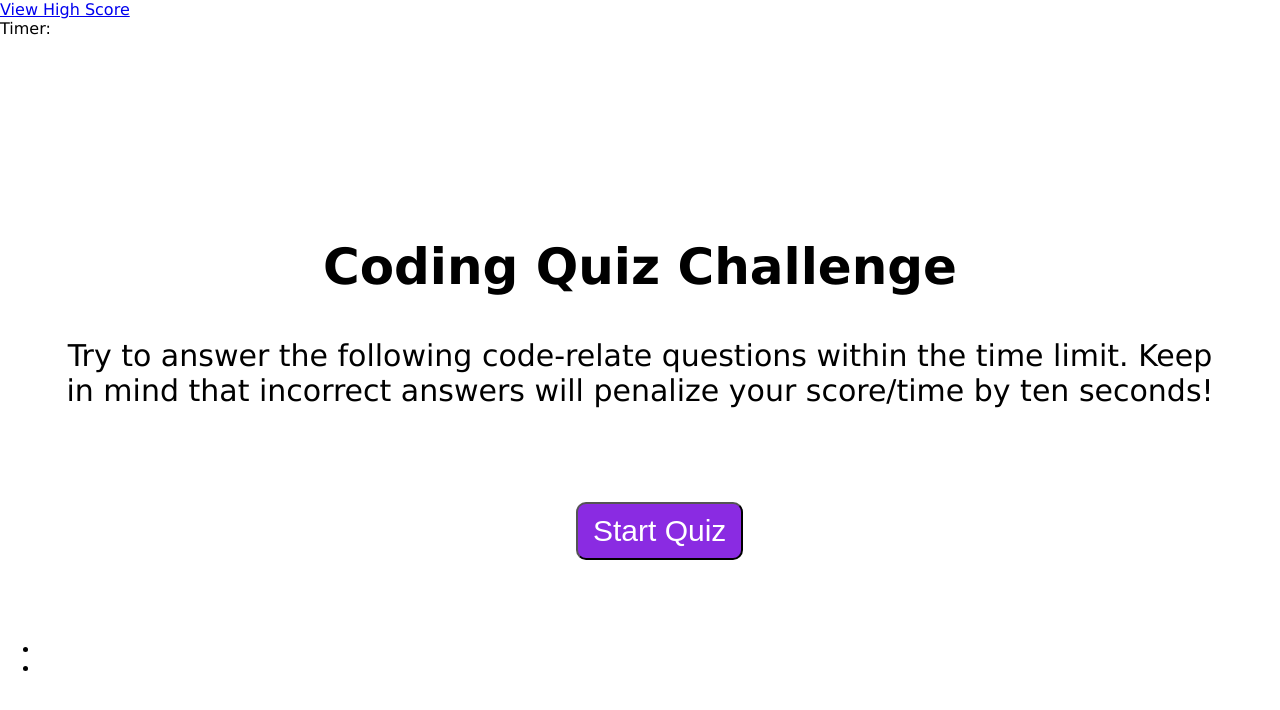
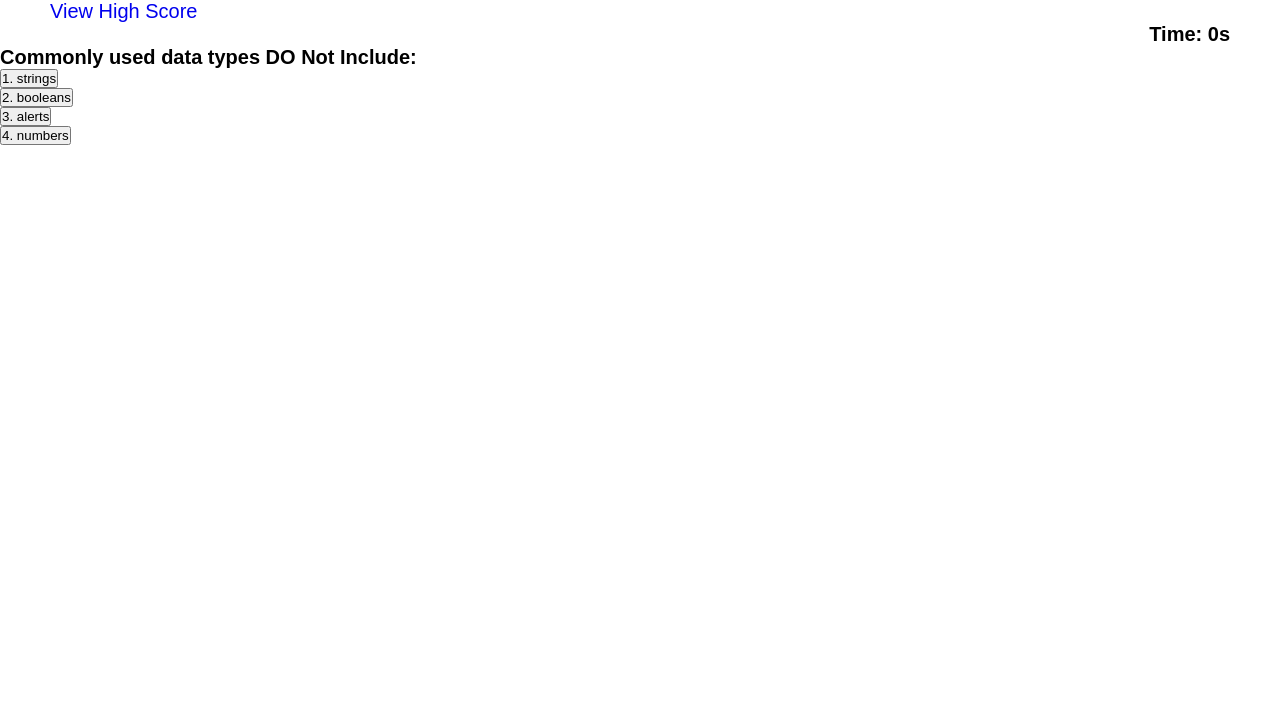
Before and after one commit to GhulamZaka/Code-Quiz, a plain HTML site: page index.html in a window 1280 px wide. Both pictures are taken after a click on the button "Start Quiz". Drawn offline with Linux system fonts and the light colour scheme.

Commit message:
making questions page

```diff
--- a/assets/css/style.css
+++ b/assets/css/style.css
@@ -1,15 +1,38 @@
 * {
     box-sizing: border-box;
+    margin: 0;
+    padding: 0;
+    font-family: Arial, Helvetica, sans-serif;
+  }
+
+/* body style */
+  #body {
+   background-color: #ffffff;
+   font-family: Verdana, Geneva, Tahoma, sans-serif;
+  }
+
+  /* header style */
+
+  #header {
+      margin-top: 0;
+      display: block;
+  }
+
+  .highscore a {
+    font-size: 20px;
+    margin-left: 50px;
+    text-decoration: none;
+  }
+
+  .highscore h2 {
+      text-align: right;
+      font-size: 20px;
+      margin-right: 50px;
+
   }
 
 
-  body {
-   background-color: #ffffff;
-    margin: 0;
-    padding: 0;
-    font-family: Verdana, Geneva, Tahoma, sans-serif;
-  }
-
+/* content style */
   .intro h2 {
       font-size: 50px;
       text-align: center;
@@ -19,8 +42,8 @@
   .intro p {
       font-size: 30px;
       text-align: center;
-      padding-left: 60px;
-      padding-right: 60px;
+      margin-left: 20%;
+      margin-right: 20%;
       display: flex;
   }
   .btn {
@@ -33,7 +56,24 @@
       color: #ffffff;
       padding: 10px 15px;
   }
-  .score h3 {
-      size: 50px;
 
-  }
+/* question section style */
+#quiz-page {
+    margin: 100px;
+    margin-left: 40%;
+}
+
+#question {
+    font-size: 20px;
+    font-weight: bold;
+    text-align: left;
+}
+
+ul {
+    list-style: none;
+}
+
+#choices {
+
+
+}
--- a/assets/js/script.js
+++ b/assets/js/script.js
@@ -0,0 +1,94 @@
+// Declaring variables
+var header = document.getElementById("header");
+var intropage = document.getElementById("intro-page");
+var quiz = document.getElementById("quiz");
+var question = document.getElementById("question");
+var choices = document.getElementById("choices");
+var choice1 = document.getElementById("1");
+var choice2 = document.getElementById("2");
+var choice3 = document.getElementById("3");
+var choice4 = document.getElementById("4");
+var finalScore = document.getElementById("finalscore");
+var message = document.getElementsByClassName("message");
+var result = document.getElementById("result");
+var scorelist = document.getElementById("scorelist");
+var startbtn = document.getElementById("start");
+var highscore = document.getElementsByClassName("highscore");
+var answer = document.getElementById("answer");
+
+// The array of the questions
+var questions = [
+{question: "Commonly used data types DO Not Include:",
+    choice1 : "1. strings",
+    choice2 : "2. booleans",
+    choice3 : "3. alerts",
+    choice4 : "4. numbers",
+    correct : "3"
+},
+
+{question: "The condition in an if/else statemetn is enclosed with _________.",
+choice1 : "1. quotes",
+choice2 : "2. curly brakets",
+choice3 : "3. parenthesis",
+choice4 : "4. square brackets",
+correct : "2"
+},
+
+{question: "arrays in JavaScript can be used to store___________.",
+choice1 : "1. numbers and strings",
+choice2 : "2. other arrays",
+choice3 : "3. booleans",
+choice4 : "4. all of the above",
+correct : "4"
+},
+
+{question: "String values must be enclosed within ___________ when being assigned to variables.",
+choice1 : "1. commas",
+choice2 : "2. curly brackets",
+choice3 : "3. quotes",
+choice4 : "4. parenthesis",
+correct : "3"
+},
+
+{question: "A very useful tool used during development and debugging for printing content to the debugger is:",
+choice1 : "1. Javascript",
+choice2 : "2. terminal/bash",
+choice3 : "3. for loops",
+choice4 : "4. console.log",
+correct : "4"
+},
+]
+
+// Quiz introduction page
+
+intropage.style.display = "block";
+quiz.style.display = "none";
+finalScore.style.display = "none";
+
+// Listener event to start the quiz when click "start quiz"
+startbtn.addEventListener("click", startQuiz);
+
+
+// start Quiz
+
+function startQuiz() {
+    quiz.style.display = "block";
+    question.style.display = "block";
+    intropage.style.display = "none";
+    finalScore.style.display = "none";
+
+    renderQuestion();
+};
+
+// Display Questions
+var lastQuestionIndex = questions.length -1;
+var runningQuestionIndex = 0;
+
+function renderQuestion() {
+    var q = questions[runningQuestionIndex];
+    question.innerHTML = q.question;
+    choice1.innerHTML = q.choice1;
+    choice2.innerHTML = q.choice2;
+    choice3.innerHTML = q.choice3;
+    choice4.innerHTML = q.choice4;
+};
--- a/index.html
+++ b/index.html
@@ -12,8 +12,9 @@
 
     <!-- Header with high Score link and timer -->
     <header>
-      <a href="highscore.html">View High Score</a>
-      <div>Timer:</div>
+      <div class="highscore">
+        <a href="highscore.html">View High Score</a>
+      <h2 class="timer">Time: 0s</h2>
     </header>
 
     <!-- content -->
@@ -27,28 +28,36 @@
          <button id="start" class="btn">Start Quiz</button>
         </div>
 
-      <!-- Question section -->
-        <div id="quiz-page">
+      <!-- Questions section -->
+        <div id="quiz">
             <div id="question"></div>
             <div id="choices">
               <ul>
-                <li><button</li>
-                <li><button</li>
-
+                <li><button class="choice option-1 choice-button" id="1" onclick="checkAnswer('1')"></button></li>
+                <li><button class="choice option-2 choice-button" id="2" onclick="checkAnswer('2')"></button></li>
+                <li><button class="choice option-3 choice-button" id="3" onclick="checkAnswer('3')"></button></li>
+                <li><button class="choice option-4 choice-button" id="4" onclick="checkAnswer('4')"></button></li>
               </ul>
             </div>
+
+             <!-- Answers -->
+            <div id="answer"></div>
+
         </div>
 
+        <!-- Score and initial page -->
+        <div id="finalscore">
+          <h2 class="message">All done!</h2>
+          <div id="result"></div>
 
+          <!-- initial form -->
+          <form>
 
+          </form>
 
-
-
+        </div>
 
     </section>
-
-
-
 
     <script src="./assets/js/script.js"></script>
 
```
